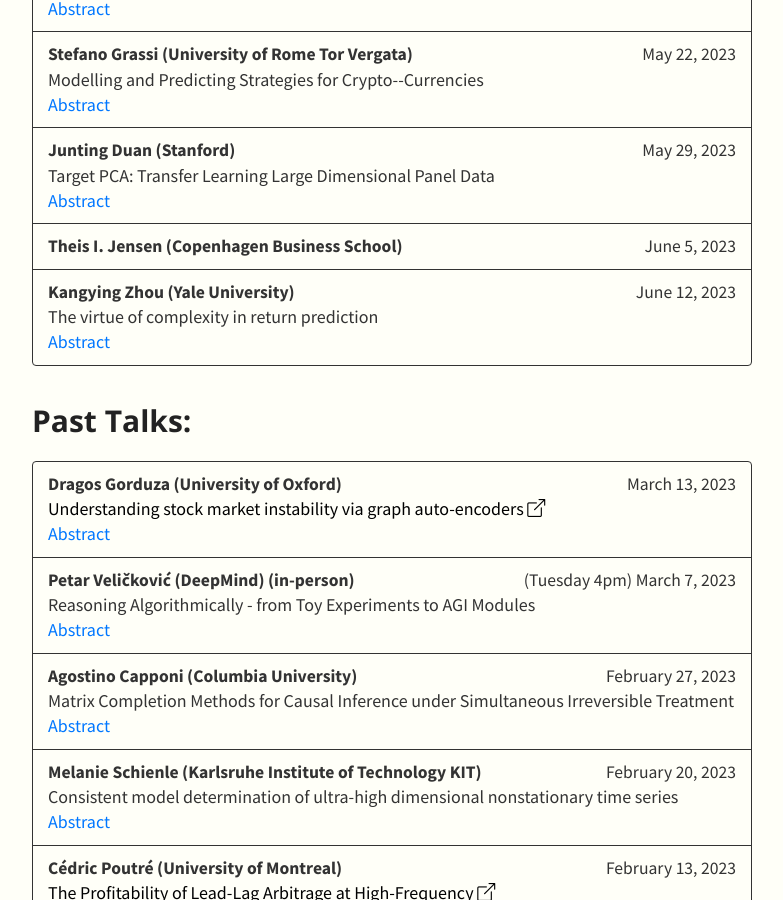
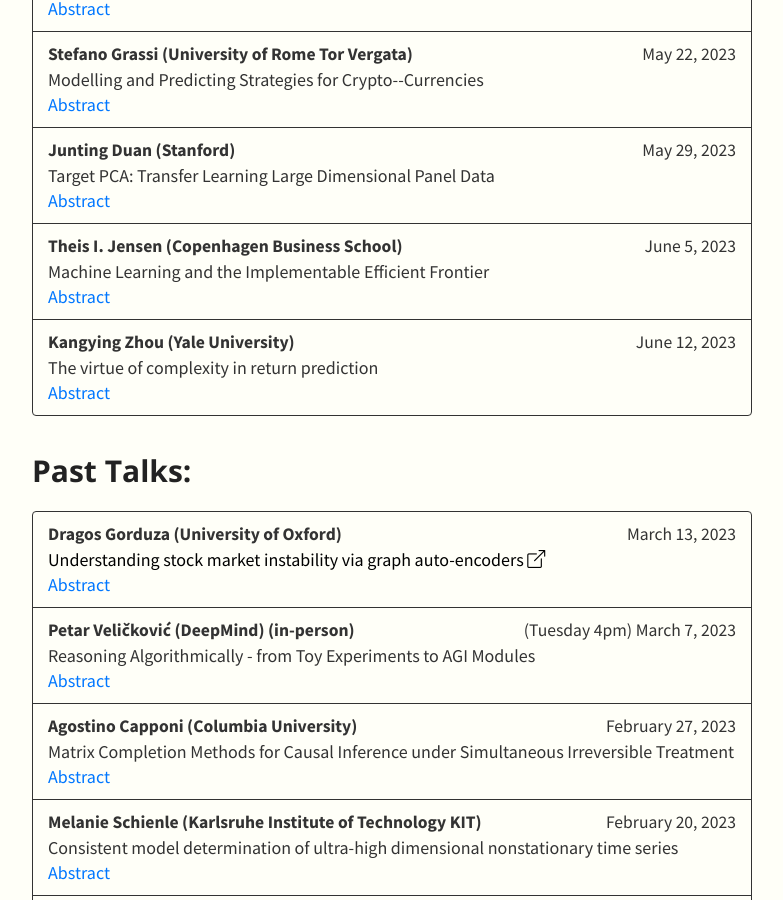
Before and after one commit to SML-Fin/SML-Fin.github.io, a Jekyll site: the page built from index.md, in a window 1280 px wide and 900 px high, scrolled down 1064 px. Shown: the whole window, without its empty margins (248-1031 px from the left). Built offline with Jekyll 4.4.1, drawn with Linux system fonts in a browser that asks for light colours; nearby versions of some CDN libraries; our own code applies the rules of GitHub Pages for plain Markdown files.

Commit message:
Update talks.yml

```diff
--- a/_data/talks.yml
+++ b/_data/talks.yml
@@ -30,7 +30,9 @@
       abstract:  This paper develops a novel method to estimate a latent factor model for a large target panel with missing observations by optimally using the information from auxiliary panel data sets. We refer to our estimator as target-PCA. Transfer learning from auxiliary panel data allows us to deal with a large fraction of missing observations and weak signals in the target panel. We show that our estimator is more efficient and can consistently estimate weak factors, which are not identifiable with conventional methods. We provide the asymptotic inferential theory for target-PCA under very general assumptions on the approximate factor model and missing patterns. In an empirical study of imputing data in a mixed-frequency macroeconomic panel, we demonstrate that target-PCA significantly outperforms all benchmark methods.
       date: May 29, 2023
     - speaker:  Theis I. Jensen (Copenhagen Business School)
+      title: Machine Learning and the Implementable Efficient Frontier
       date: June 5, 2023
+      abstract: We propose that investment strategies should be evaluated based on their net-of-trading-cost return for each level of risk, which we term the "implementable efficient frontier." While numerous studies use machine learning return forecasts to generate portfolios, their agnosticism toward trading costs leads to excessive reliance on fleeting small-scale characteristics, resulting in poor net returns. We develop a framework that produces a superior frontier by integrating trading-cost-aware portfolio optimization with machine learning. The superior net-of-cost performance is achieved by learning directly about portfolio weights using an economic objective. Further, our model gives rise to a new measure of "economic feature importance".
     - speaker: Kangying Zhou (Yale University)
       date: June 12, 2023
       title: The virtue of complexity in return prediction
```
